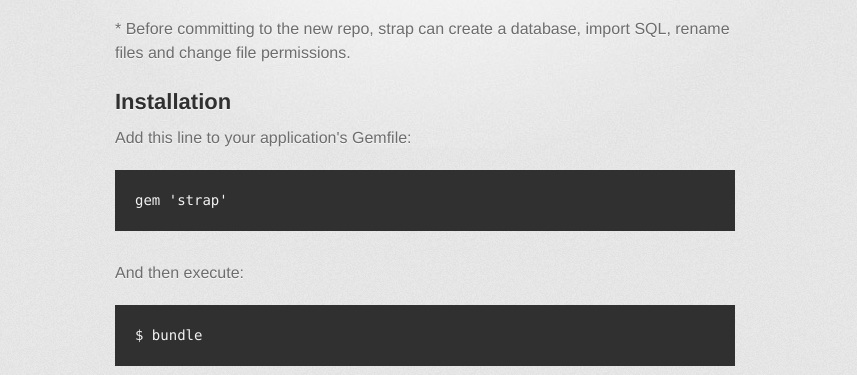
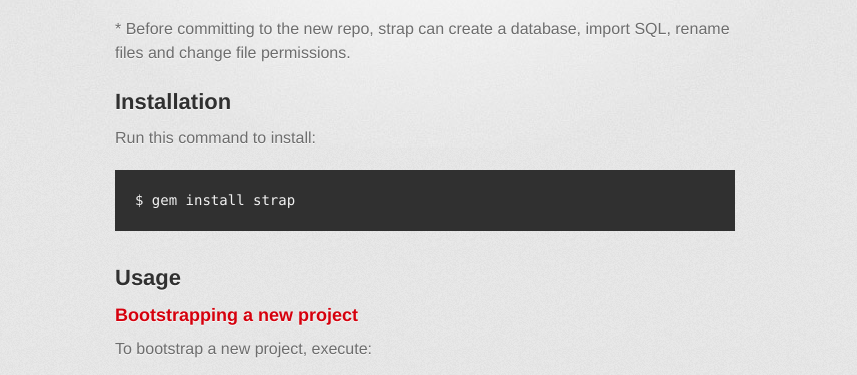
Before and after one commit to mattfordham/Strap, a plain HTML site: page index.html in a window 1280 px wide. Shown: the part 425-800 px from the top of the page, without its empty margins (215-1072 px from the left). Drawn offline with Linux system fonts and the light colour scheme; a web font is replaced by a local one.

```diff
--- a/index.html
+++ b/index.html
@@ -40,17 +40,7 @@ specified repo into a new project directory, do some stuff*, initialize a new Gi
 
 <h2>Installation</h2>
 
-<p>Add this line to your application's Gemfile:</p>
-
-<pre><code>gem 'strap'
-</code></pre>
-
-<p>And then execute:</p>
-
-<pre><code>$ bundle
-</code></pre>
-
-<p>Or install it yourself as:</p>
+<p>Run this command to install:</p>
 
 <pre><code>$ gem install strap
 </code></pre>
```
Also changed, not shown: params.json (+1 -1 lines).
